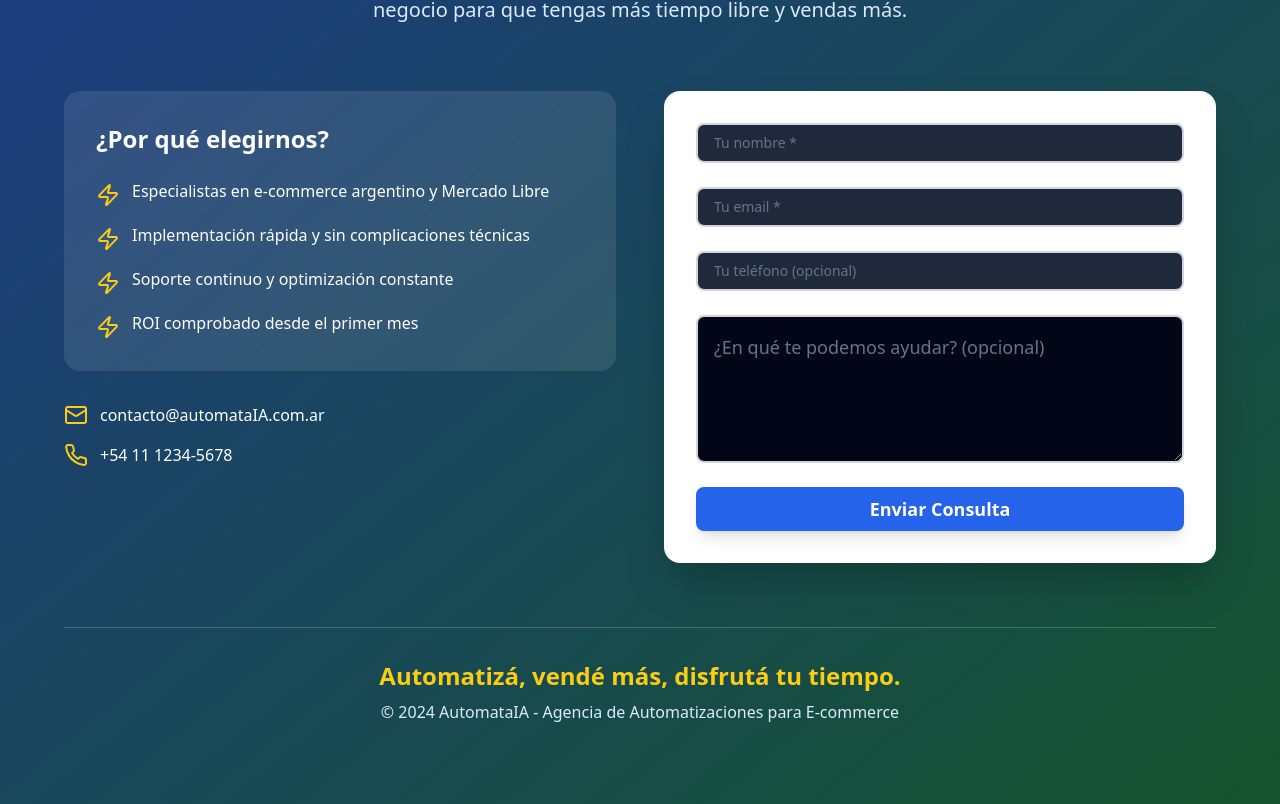
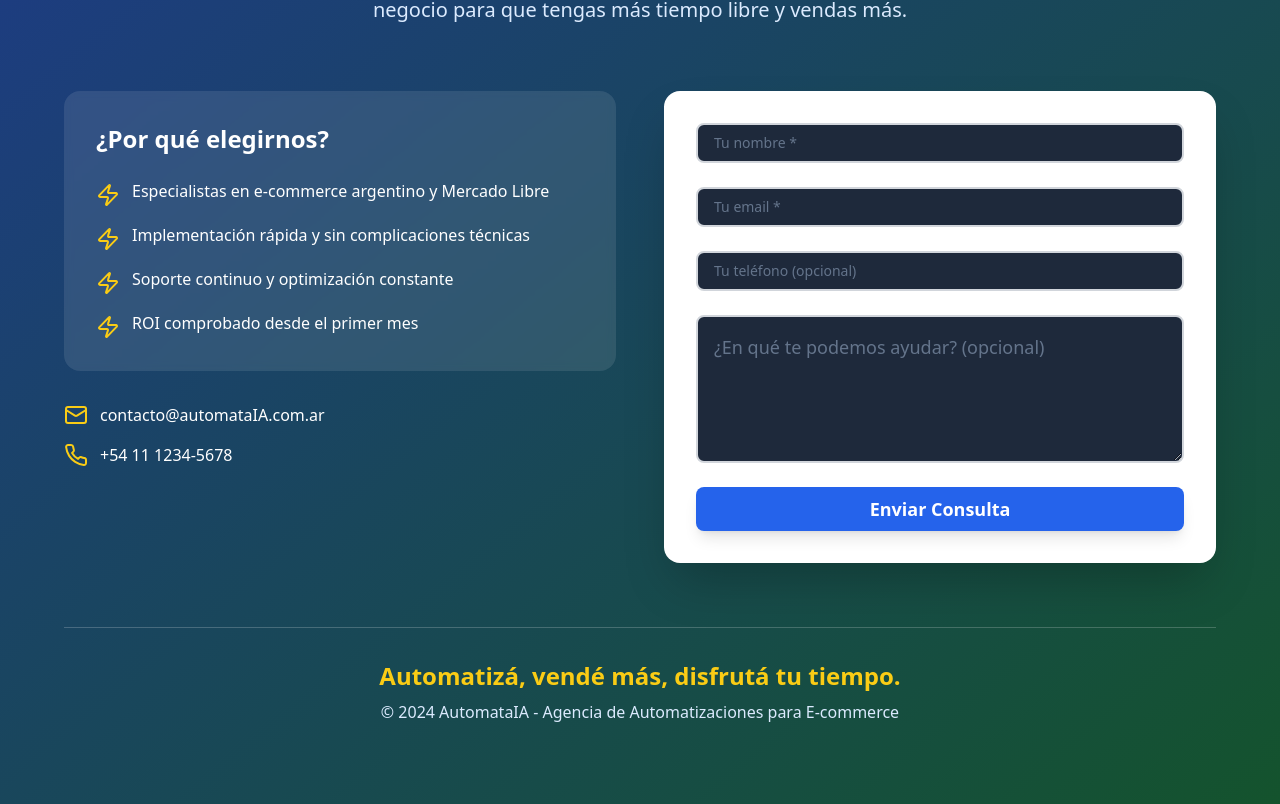
Before and after one commit to aricaldoni/ia-mercadolider, a React (Vite) app: page / in a window 1280 px wide. Shown: the part 4721-5525 px from the top of the page. Built offline with nearby package versions, Linux system fonts and the light colour scheme.

Commit message:
Visual edit in Lovable
Edited UI in Lovable

```diff
--- a/src/components/ContactSection.tsx
+++ b/src/components/ContactSection.tsx
@@ -143,7 +143,7 @@ const ContactSection = () => {
               </div>
 
               <div>
-                <Textarea name="message" placeholder="¿En qué te podemos ayudar? (opcional)" value={formData.message} onChange={handleInputChange} rows={4} disabled={isSubmitting} className="w-full p-4 text-lg border-2 border-gray-300 rounded-lg focus:border-blue-600 focus:outline-none min-h-[120px] bg-slate-950" />
+                <Textarea name="message" placeholder="¿En qué te podemos ayudar? (opcional)" value={formData.message} onChange={handleInputChange} rows={4} disabled={isSubmitting} className="w-full p-4 text-lg border-2 border-gray-300 rounded-lg focus:border-blue-600 focus:outline-none min-h-[120px] bg-slate-800" />
               </div>
 
               <Button type="submit" size="lg" disabled={isSubmitting} className="w-full bg-blue-600 hover:bg-blue-700 disabled:bg-blue-400 text-white py-4 text-lg font-semibold rounded-lg shadow-lg hover:shadow-xl transition-all duration-300 transform hover:scale-105 disabled:transform-none disabled:hover:scale-100">
```
